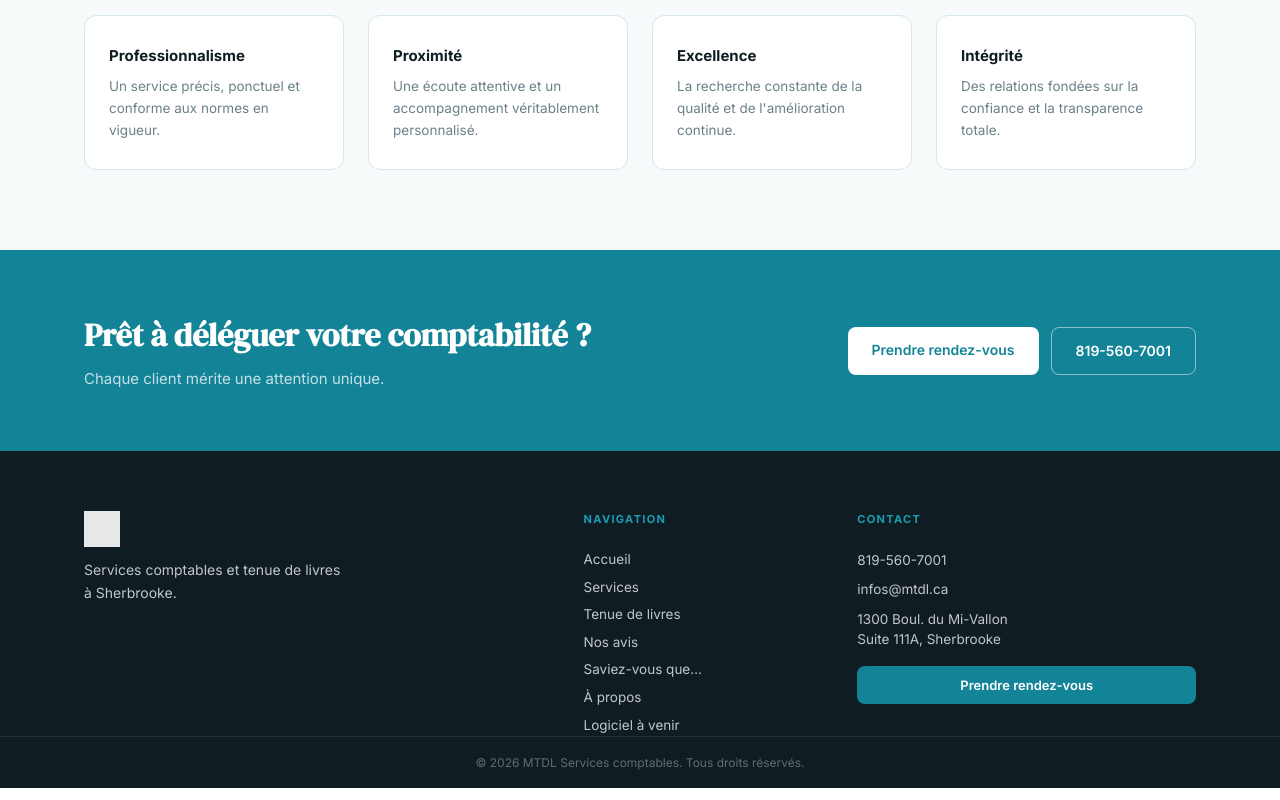
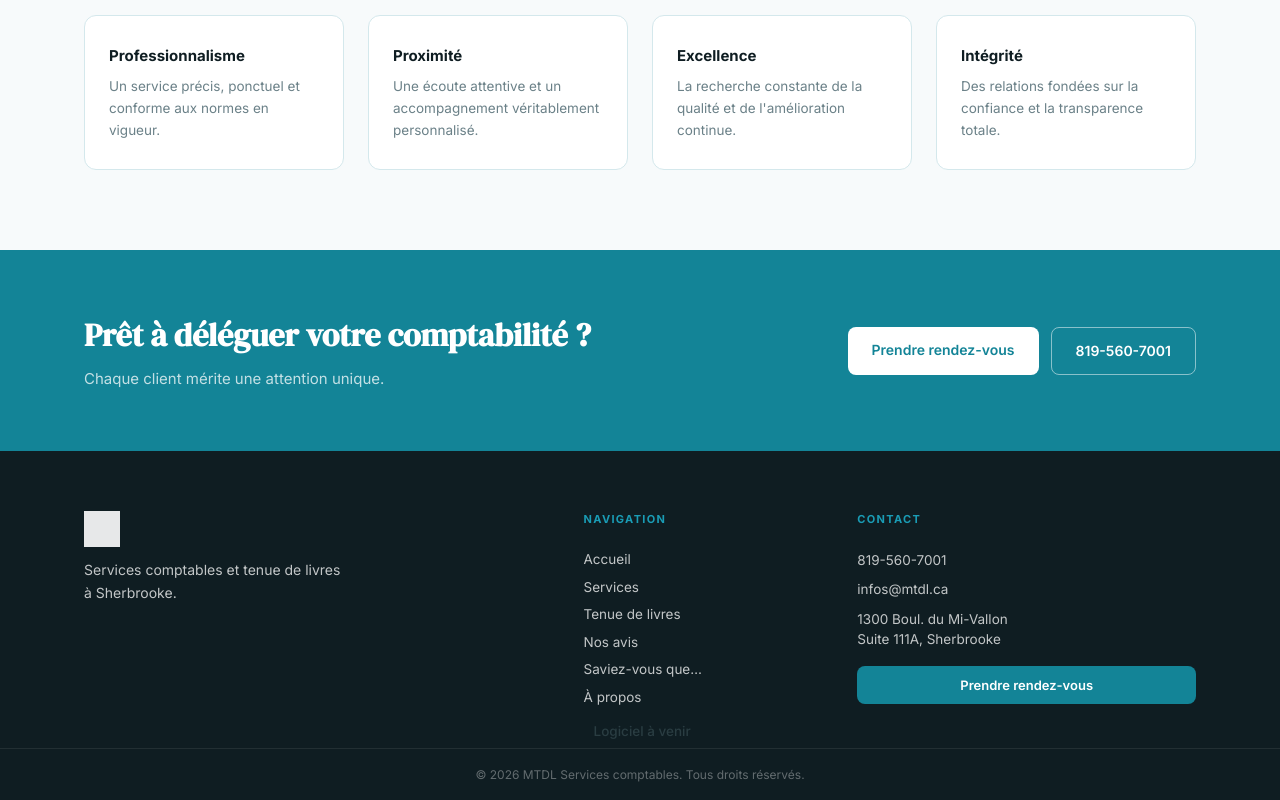
Before and after one commit to felixgs2005/MTDL-logiciel-comptable, a React (Vite) app: page / in a window 1280 px wide. Shown: the part 1327-2127 px from the top of the page. Built offline with nearby package versions, Linux system fonts and the light colour scheme.

Commit message:
modif link to mtdl landing

```diff
--- a/src/App.jsx
+++ b/src/App.jsx
@@ -18,7 +18,6 @@ export default function App() {
         <Route path="saviez-vous-que" element={<SaviezVousQue />} />
         <Route path="a-propos" element={<APropos />} />
         <Route path="tenue-de-livres" element={<TenueLivres />} />
-        <Route path="logiciel" element={<Logiciel />} />
       </Route>
     </Routes>
   )
--- a/src/components/Layout.jsx
+++ b/src/components/Layout.jsx
@@ -11,7 +11,6 @@ const navLinks = [
   { to: '/avis', label: 'Nos avis' },
   { to: '/saviez-vous-que', label: 'Saviez-vous que…' },
   { to: '/a-propos', label: 'À propos' },
-  { to: '/logiciel', label: 'Logiciel à venir' },
 ]
 
 export default function Layout() {
@@ -46,6 +45,13 @@ export default function Layout() {
                 {l.label}
               </NavLink>
             ))}
+            <a href="https://mtdl-app.web.app/"
+              target="_blank"
+              rel="noopener noreferrer"
+              className={styles.link}
+            >
+              Logiciel à venir
+            </a>
           </nav>
 
           <a href="tel:8195607001" className={styles.cta}>
@@ -76,6 +82,13 @@ export default function Layout() {
                 {l.label}
               </NavLink>
             ))}
+            <a href="https://mtdl-app.web.app/"
+              target="_blank"
+              rel="noopener noreferrer"
+              className={styles.link}
+            >
+              Logiciel à venir
+            </a>
             <a href="tel:8195607001" className={styles.mobileCta}>819-560-7001</a>
           </div>
         )}
@@ -98,6 +111,13 @@ export default function Layout() {
             {navLinks.map(l => (
               <Link key={l.to} to={l.to} className={styles.footerLink}>{l.label}</Link>
             ))}
+            <a href="https://mtdl-app.web.app/"
+              target="_blank"
+              rel="noopener noreferrer"
+              className={styles.link}
+            >
+              Logiciel à venir
+            </a>
           </div>
           <div className={styles.footerContact}>
             <p className={styles.footerHead}>Contact</p>
```
